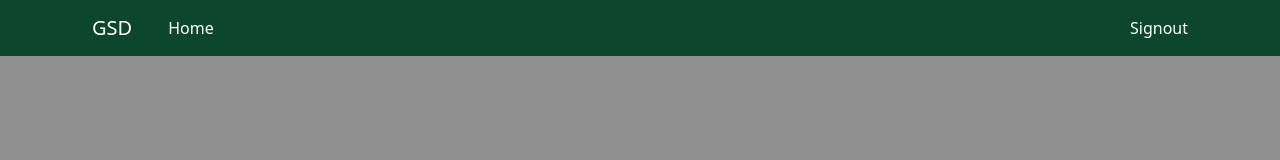
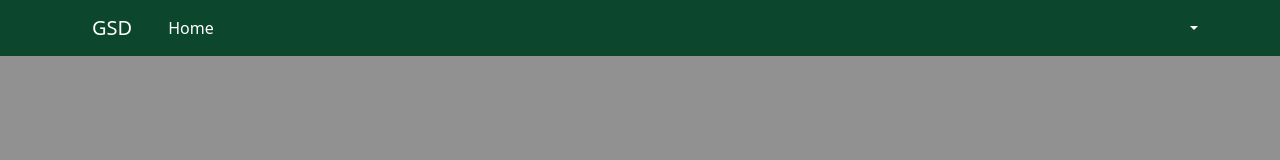
Before and after one commit to Kyusans/reactjs-complaints, a React (Create React App) app: page /gsd/gsd in a window 1280 px wide. Shown: the top 160 px of the page. Built offline with nearby package versions, Linux system fonts and the light colour scheme.

Commit message:
Added status for dashboard

```diff
--- a/src/components/Dashboard.js
+++ b/src/components/Dashboard.js
@@ -10,7 +10,6 @@ function Dashboard() {
   const navigateTo = useNavigate();
   const [tickets, setTickets] = useState([]);
   const [showComplaintModal, setShowComplaintModal] = useState(false);
-
   const openComplaintModal = () => {setShowComplaintModal(true);}
 
   const closeComplaintModal = () => {
@@ -69,6 +68,7 @@ function Dashboard() {
               <thead>
                 <tr>
                   <th className="green-header">Subject</th>
+                  <th className="green-header">Status</th>
                   <th className="green-header">Date</th>
                 </tr>
               </thead>
@@ -77,6 +77,7 @@ function Dashboard() {
                   tickets.map((ticket, index) => (
                     <tr key={index} className='ticket-cell' onClick={() => handleNavigate(ticket.comp_id, ticket.comp_status)}>
                         <td>{ticket.comp_subject}</td>
+                        <td>{ticket.comp_status === 1 ? "Pending" : ticket.comp_status === 2 ? "On-Going" : "Completed"}</td>
                         <td className='ticket-date'>{formatDate(ticket.comp_date)}</td>
                     </tr>
                   ))
--- a/src/components/Login.js
+++ b/src/components/Login.js
@@ -52,12 +52,14 @@ export default function Login() {
 					localStorage.setItem("userId", res.data.user_id);
 					localStorage.setItem("userCommentId", res.data.user_id);
 					localStorage.setItem("adminLoggedIn", "true");
+					localStorage.setItem("userFullName", res.data.user_full_name)
 					if(permission !== "granted"){
 						requestPermission();
 					}
 					setTimeout(() => {navigateTo("/admin/dashboard");}, 1500);
 				}else if(res.data.user_level === 90){
 					localStorage.setItem("userId", res.data.user_id);
+					localStorage.setItem("userFullName", res.data.user_full_name)
 					localStorage.setItem("userLevel", res.data.user_level);
 					localStorage.setItem("userCommentId", res.data.user_id);
 					if(permission !== "granted"){
@@ -67,6 +69,7 @@ export default function Login() {
 				}else{
 					localStorage.setItem("facultyLoggedIn", "true");
 					localStorage.setItem("userId", res.data.fac_id);
+					localStorage.setItem("userFullName", res.data.fac_name)
 					localStorage.setItem("facCode", res.data.fac_code);
 					localStorage.setItem("userCommentId", res.data.fac_code);
 					localStorage.setItem("userLevel", "80");
--- a/src/components/NavBar.js
+++ b/src/components/NavBar.js
@@ -1,6 +1,7 @@
-import { NavLink, Navbar, Container } from "react-bootstrap";
+import { NavLink, Navbar, Container, NavDropdown } from "react-bootstrap";
 
 function NavBar() {
+  const userFullName = localStorage.getItem("userFullName");
   const handleSignout = () => {
     localStorage.setItem("userId", "");
     localStorage.setItem("userLevel", "");
@@ -16,14 +17,15 @@ function NavBar() {
         <Navbar.Brand className="brand">GSD</Navbar.Brand>
         <Navbar.Toggle aria-controls="basic-navbar-nav" />
         <Navbar.Collapse id="basic-navbar-nav">
-          <NavLink style={{ color: "white", marginRight: "10px" }} href="/user/dashboard/">
+          <NavLink style={{ color: "white", marginRight: "10px" }} href="/gsd/user/dashboard/">
             Home
           </NavLink>
         </Navbar.Collapse>
         <Navbar.Collapse className="justify-content-end">
-          <NavLink style={{ color: "white", marginRight: "10px" }} href="/gsd" onClick={handleSignout}>
-            Signout
-          </NavLink>
+          <NavDropdown title={userFullName} style={{ color: "white"}}>
+            <NavDropdown.Item>Change Password</NavDropdown.Item>
+            <NavDropdown.Item href="/gsd" onClick={handleSignout}>Signout</NavDropdown.Item>
+          </NavDropdown>
         </Navbar.Collapse>
       </Container>
     </Navbar>
```
Also changed, not shown: src/components/ChangePassword.js (added, +10 -0 lines).
